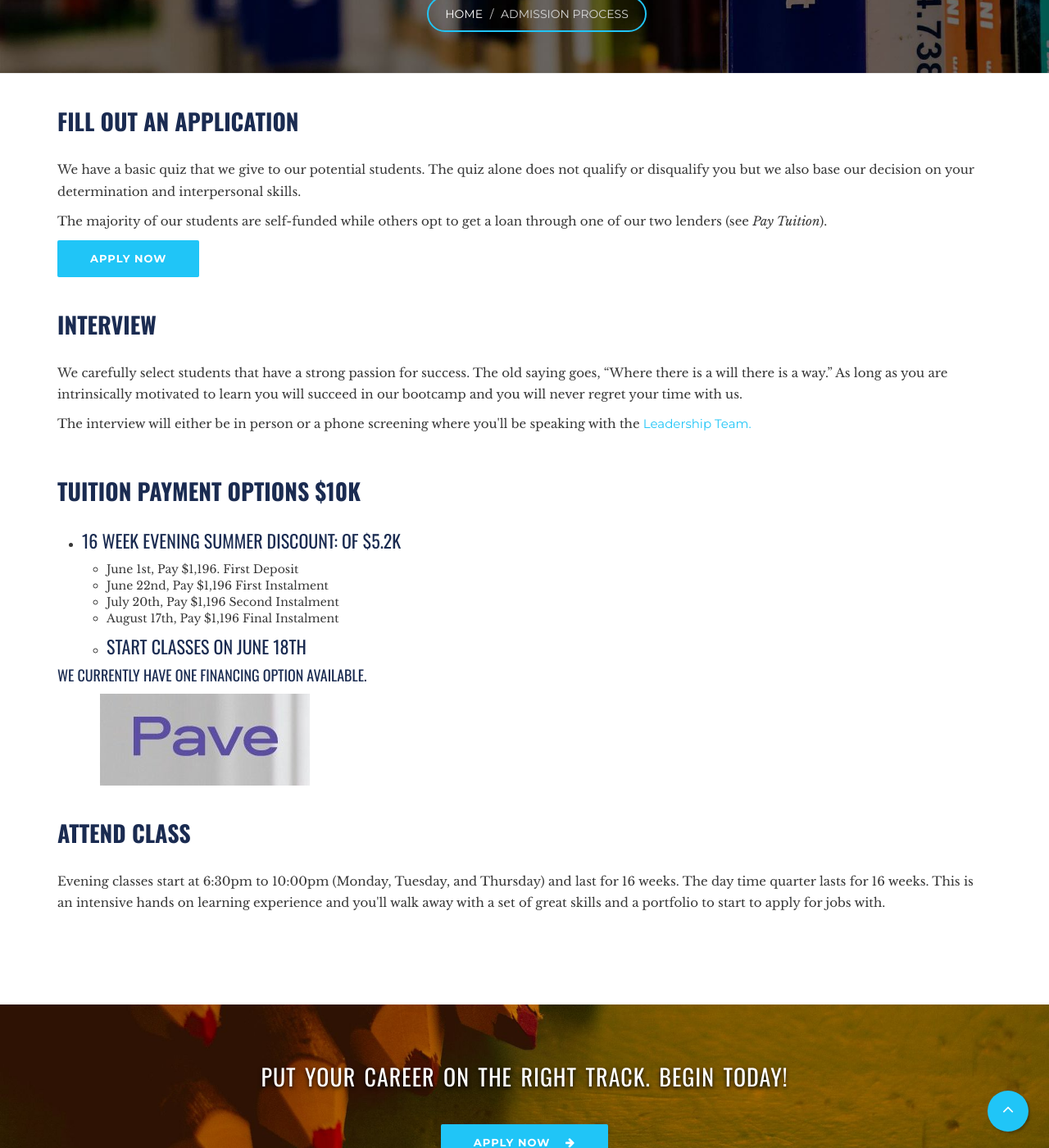
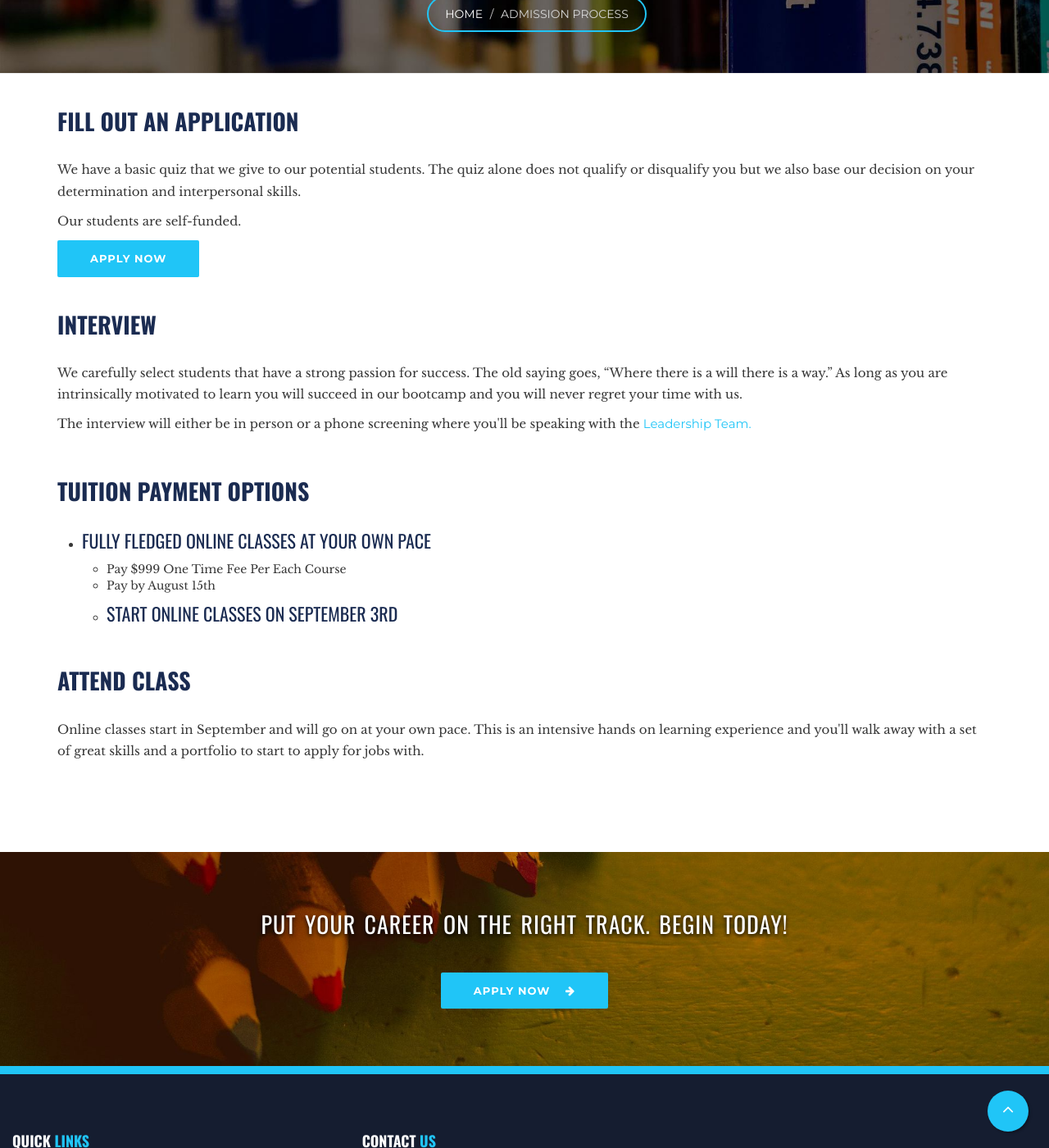
Before and after one commit to pfuzane1/Coastal-Coding, a Jekyll site: the page built from admission-process.html, in a window 1280 px wide and 1400 px high, scrolled down 303 px. Shown: the whole window at 82% size. Built offline with Jekyll 4.4.1, drawn with Linux system fonts in a browser that asks for light colours.

Commit message:
course info

```diff
--- a/admission-process.html
+++ b/admission-process.html
@@ -21,8 +21,9 @@ layout: default
         <div class="row">
             <div class="col-sm-12">
                 <h3 class="heading">Fill Out An Application</h3>
-                <p>We have a basic quiz that we give to our potential students. The quiz alone does not qualify or disqualify you but we also base our decision on your determination and interpersonal skills.</p>
-                <p>The majority of our students are self-funded while others opt to get a loan through one of our two lenders (see <i>Pay Tuition</i>).</p>
+                <p>We have a basic quiz that we give to our potential students. The quiz alone does not qualify or
+                disqualify you but we also base our decision on your determination and interpersonal skills.</p>
+                <p>Our students are self-funded.</p>
                 <a href="apply.html" class="btn btn-primary">Apply Now</a>
             </div>
         </div>
@@ -40,25 +41,23 @@ layout: default
     <div class="container mt-40">
         <div class="row">
             <div class="col-sm-12">
-                <h3 class="heading">Tuition Payment Options $10k</h3>
+                <h3 class="heading">Tuition Payment Options</h3>
                 <ul>
-                	<li><h4>16 Week Evening Summer Discount: of $5.2k</h4>
+                	<li><h4>Fully Fledged Online Classes at Your Own Pace</h4>
                 		<ul>
-                			<li>June 1st, Pay $1,196. First Deposit</li>
-                			<li>June 22nd, Pay $1,196 First Instalment</li>
-                			<li>July 20th, Pay $1,196 Second Instalment</li>
-                			<li>August 17th, Pay $1,196 Final Instalment</li>
-                			<li><h4>Start Classes on June 18th</h4></li>
+                			<li>Pay $999 One Time Fee Per Each Course</li>
+                			<li>Pay by August 15th</li>
+                			<li><h4>Start Online Classes on September 3rd</h4></li>
                 		</ul>
                 	</li>
                 </ul>
-                <h5>We currently have one financing option available.</h5>
+                <!-- h5>We currently have one financing option available.</h5>
                 <div class="row">
 
                     <div class="col-xs-4">
                         <a href="http://hello.pave.com/coastalcoding"><img src="images/pave.jpg" class="img-responsive center-block" alt="coastal coding pave"></a>
                     </div>
-                </div>
+                </div -->
             </div>
         </div>
     </div>
@@ -66,7 +65,7 @@ layout: default
         <div class="row">
             <div class="col-sm-12">
                     <h3 class="heading">Attend Class</h3>
-                    <p>Evening classes start at 6:30pm to 10:00pm (Monday, Tuesday, and Thursday) and last for 16 weeks. The day time quarter lasts for 16 weeks.
+                    <p>Online classes start in September and will go on at your own pace.
                     This is an intensive hands on learning experience and you'll walk away with a set of great skills and a portfolio to start to apply for jobs with.</p>
             </div>
         </div>
```
Also changed, not shown: course-detail.html (+12 -8 lines).
